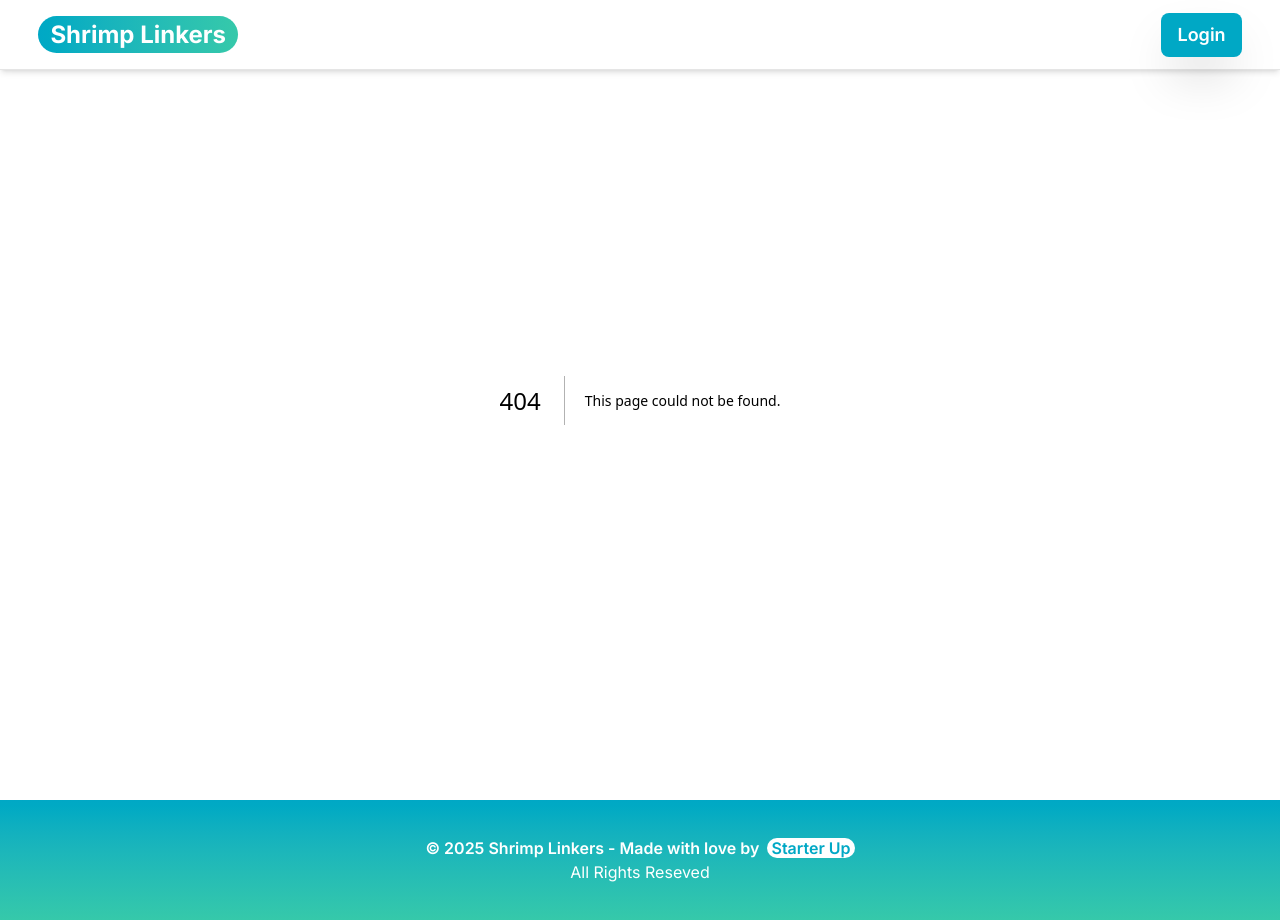
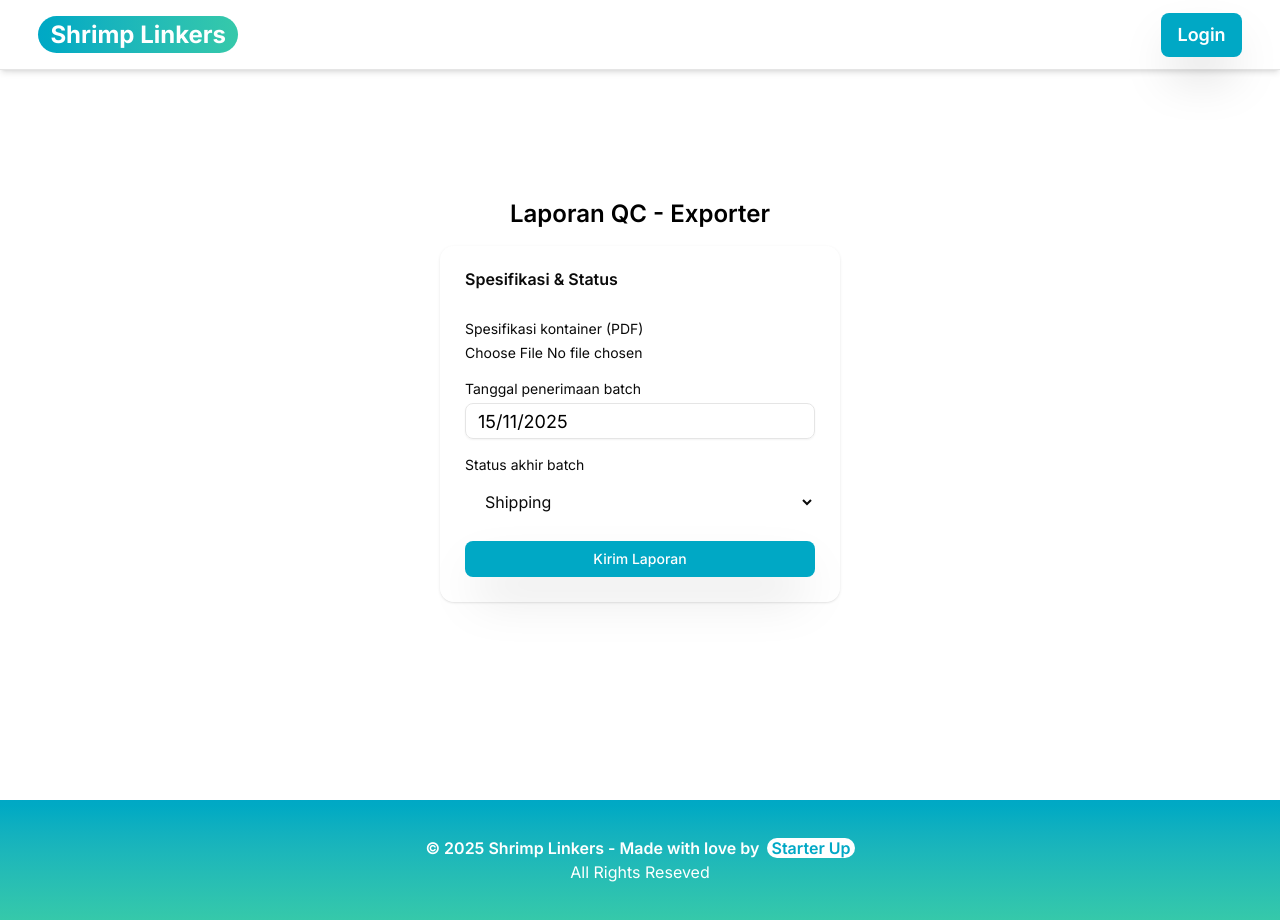
Before and after one commit to Leficullen/starterup-fe, a Next.js app: page /exporter/qc-report in a window 1280 px wide. Before the commit this address had no page. Built offline with nearby package versions, Linux system fonts and the light colour scheme.

Commit message:
feat: added forms to the exporter dashboard

```diff
--- /dev/null
+++ b/app/exporter/qc-report/page.tsx
@@ -0,0 +1,112 @@
+"use client";
+
+import { useEffect, useState } from "react";
+import { Button } from "@/components/ui/button";
+import { Input } from "@/components/ui/input";
+import { Card, CardHeader, CardTitle, CardContent } from "@/components/ui/card";
+
+export default function ExporterQcReportPage() {
+    const [specFile, setSpecFile] = useState<File | null>(null);
+    const [specName, setSpecName] = useState<string | null>(null);
+    const [receivedAt, setReceivedAt] = useState<string>("");
+    const [status, setStatus] = useState<"shipping" | "accepted" | "rejected">("shipping");
+    const [errors, setErrors] = useState<{ spec?: string; receivedAt?: string }>({});
+
+    function formatDate(d: Date) {
+        const dd = String(d.getDate()).padStart(2, "0");
+        const mm = String(d.getMonth() + 1).padStart(2, "0");
+        const yyyy = d.getFullYear();
+        return `${dd}/${mm}/${yyyy}`;
+    }
+
+    useEffect(() => {
+        setReceivedAt(formatDate(new Date()));
+    }, []);
+
+    function formatDateInput(input: string) {
+        const digits = input.replace(/\D/g, "").slice(0, 8);
+        const parts: string[] = [];
+        if (digits.length > 0) parts.push(digits.slice(0, Math.min(2, digits.length)));
+        if (digits.length > 2) parts.push(digits.slice(2, Math.min(4, digits.length)));
+        if (digits.length > 4) parts.push(digits.slice(4));
+        return parts.join("/");
+    }
+
+    function onSpecChange(e: React.ChangeEvent<HTMLInputElement>) {
+        const f = e.target.files && e.target.files[0];
+        if (!f) return;
+        if (f.type !== "application/pdf") {
+            setSpecFile(null);
+            setSpecName(null);
+            setErrors((s) => ({ ...s, spec: "File harus berformat PDF" }));
+            return;
+        }
+        setSpecFile(f);
+        setSpecName(f.name);
+        setErrors((s) => ({ ...s, spec: undefined }));
+    }
+
+    function validateForm() {
+        const next: { spec?: string; receivedAt?: string } = {};
+        if (!specFile) next.spec = "Spesifikasi kontainer (PDF) harus diunggah";
+        if (!receivedAt || !/^(\d{2})\/(\d{2})\/(\d{4})$/.test(receivedAt)) {
+            next.receivedAt = "Tanggal penerimaan harus berformat dd/mm/yyyy";
+        }
+        setErrors(next);
+        return Object.keys(next).length === 0;
+    }
+
+    function handleSubmit() {
+        if (!validateForm()) return;
+        setErrors({});
+        // TODO: wire to backend API
+        // eslint-disable-next-line no-console
+        console.log("Submit exporter QC report", { specFile, receivedAt, status });
+    }
+
+    return (
+        <div className="p-6 max-w-md mx-auto min-h-screen flex flex-col items-center justify-center">
+            <h1 className="text-2xl font-semibold">Laporan QC - Exporter</h1>
+
+            <Card className="mt-4 bg-white/10 border-white/20 backdrop-blur-xl w-full">
+                <CardHeader>
+                    <CardTitle>Spesifikasi & Status</CardTitle>
+                </CardHeader>
+                <CardContent className="space-y-4">
+                    {/* Spesifikasi kontainer (PDF) */}
+                    <div>
+                        <label className="block text-sm mb-1">Spesifikasi kontainer (PDF)</label>
+                        <input type="file" accept="application/pdf" onChange={onSpecChange} className="block w-full text-sm" />
+                        {errors.spec && <div className="text-sm text-destructive mt-1">{errors.spec}</div>}
+                        {specName && <div className="text-sm mt-1">Diunggah: {specName}</div>}
+                    </div>
+
+                    {/* Tanggal penerimaan batch */}
+                    <div>
+                        <label className="block text-sm mb-1">Tanggal penerimaan batch</label>
+                        <Input
+                            placeholder="dd/mm/yyyy"
+                            className="bg-white/20"
+                            value={receivedAt}
+                            aria-invalid={errors.receivedAt ? "true" : undefined}
+                            onChange={(e) => setReceivedAt(formatDateInput((e.target as HTMLInputElement).value))}
+                        />
+                        {errors.receivedAt && <div className="text-sm text-destructive mt-1">{errors.receivedAt}</div>}
+                    </div>
+
+                    {/* Status akhir batch */}
+                    <div>
+                        <label className="block text-sm mb-1">Status akhir batch</label>
+                        <select value={status} onChange={(e) => setStatus(e.target.value as any)} className="w-full rounded px-4 py-3">
+                            <option value="shipping">Shipping</option>
+                            <option value="accepted">Accepted</option>
+                            <option value="rejected">Rejected</option>
+                        </select>
+                    </div>
+
+                    <Button className="w-full" onClick={handleSubmit}>Kirim Laporan</Button>
+                </CardContent>
+            </Card>
+        </div>
+    );
+}
```
